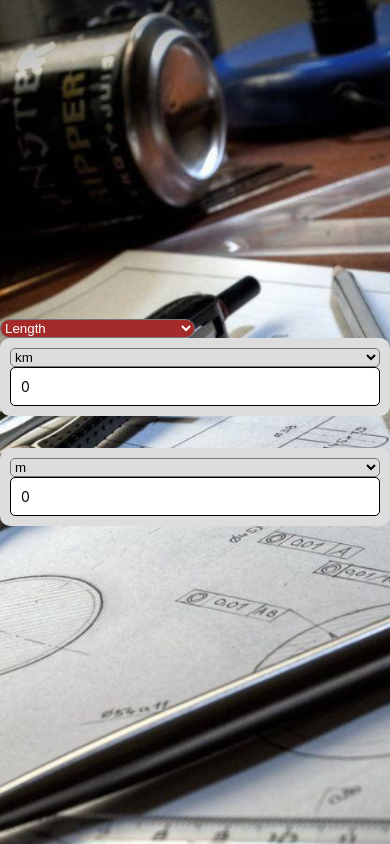
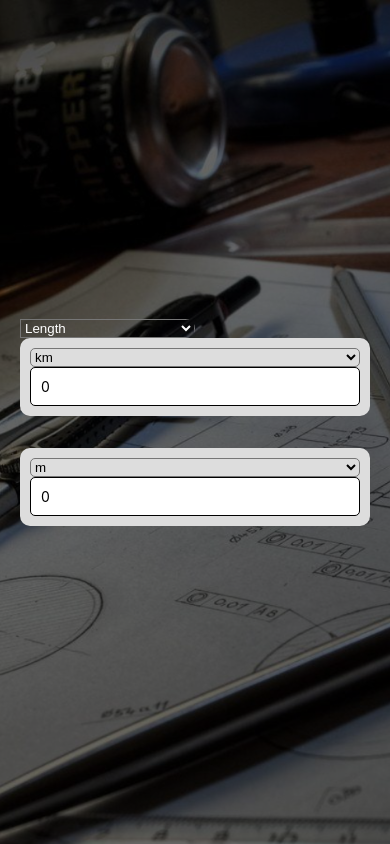
Before and after one commit to darshan-dinesh-mp/converto-app, a React Native app: screen /Home in a window 390 px wide. Built offline with nearby package versions, Linux system fonts and the light colour scheme; some icons are missing.

Commit message:
pciker styles

```diff
--- a/Screens/HomeScreen.tsx
+++ b/Screens/HomeScreen.tsx
@@ -21,8 +21,8 @@ const HomeScreen = () => {
             source={require('../assets/pxfuel.jpg')}
             style={styles.imageBackground}
         >
-            <View>
-
+            <View style={{ padding: 20, backgroundColor: 'rgba(0,0,0,0.6)', height: '100%', width: '100%', display: 'flex', justifyContent: 'center' }}>
+                <View style={styles.pickerContainer}>
                     <Picker
                         selectedValue={optionValue}
                         onValueChange={changeOption}
@@ -32,6 +32,7 @@ const HomeScreen = () => {
                             <Picker.Item key={unit} label={unit} value={unit} />
                         ))}
                     </Picker>
+                </View>
                 {optionValue == "Length" ? <Length /> : ''}
                 {optionValue == "Temperature" ? <Temperature /> : ''}
                 {optionValue == "Speed" ? <Speed /> : ''}
@@ -57,13 +58,19 @@ const styles = StyleSheet.create({
     imageBackground: {
         width: '100%',
         height: '100%',
+        display: 'flex',
         justifyContent: 'center',
+        alignItems: 'center',
+    },
+    pickerContainer: {
+        width: '50%',
+        borderTopRightRadius: 10,
+        borderBottomRightRadius: 10,
+        overflow: 'hidden',
     },
     picker: {
         color: 'white',
-        backgroundColor: 'brown',
-        width: '50%',
-        borderRadius: 50,
+        backgroundColor: 'rgba(0,0,0,0)',
     },
 });
 
--- a/components/Area/Area.tsx
+++ b/components/Area/Area.tsx
@@ -314,6 +314,7 @@ const styles = StyleSheet.create({
     icon: {
         marginVertical: 20,
         transform: [{ rotate: '90deg' }],
+        alignSelf: 'center'
     },
     imageBackground: {
         width: '100%',
--- a/components/Length/Length.jsx
+++ b/components/Length/Length.jsx
@@ -196,6 +196,7 @@ const styles = StyleSheet.create({
   icon: {
     marginVertical: 20,
     transform: [{ rotate: '90deg' }],
+    alignSelf: 'center'
   },
   imageBackground: {
     width: '100%',
--- a/components/Mass/Mass.jsx
+++ b/components/Mass/Mass.jsx
@@ -155,6 +155,7 @@ const styles = StyleSheet.create({
   icon: {
     marginVertical: 20,
     transform: [{ rotate: '90deg' }],
+    alignSelf: 'center'
   },
   imageBackground: {
     width: '100%',
--- a/components/Speed/Speed.jsx
+++ b/components/Speed/Speed.jsx
@@ -188,6 +188,7 @@ const styles = StyleSheet.create({
   icon: {
     marginVertical: 20,
     transform: [{ rotate: '90deg' }],
+    alignSelf: 'center'
   },
   imageBackground: {
     width: '100%',
--- a/components/Temperature/Temperature.jsx
+++ b/components/Temperature/Temperature.jsx
@@ -132,6 +132,7 @@ const styles = StyleSheet.create({
   icon: {
     marginVertical: 20,
     transform: [{ rotate: '90deg' }],
+    alignSelf: 'center'
   },
   imageBackground: {
     width: '100%',
--- a/components/Volume/Volume.jsx
+++ b/components/Volume/Volume.jsx
@@ -158,6 +158,7 @@ const styles = StyleSheet.create({
   icon: {
     marginVertical: 20,
     transform: [{ rotate: '90deg' }],
+    alignSelf: 'center'
   },
   imageBackground: {
     width: '100%',
```
Lines whose indentation alone changed are shown as unchanged.
